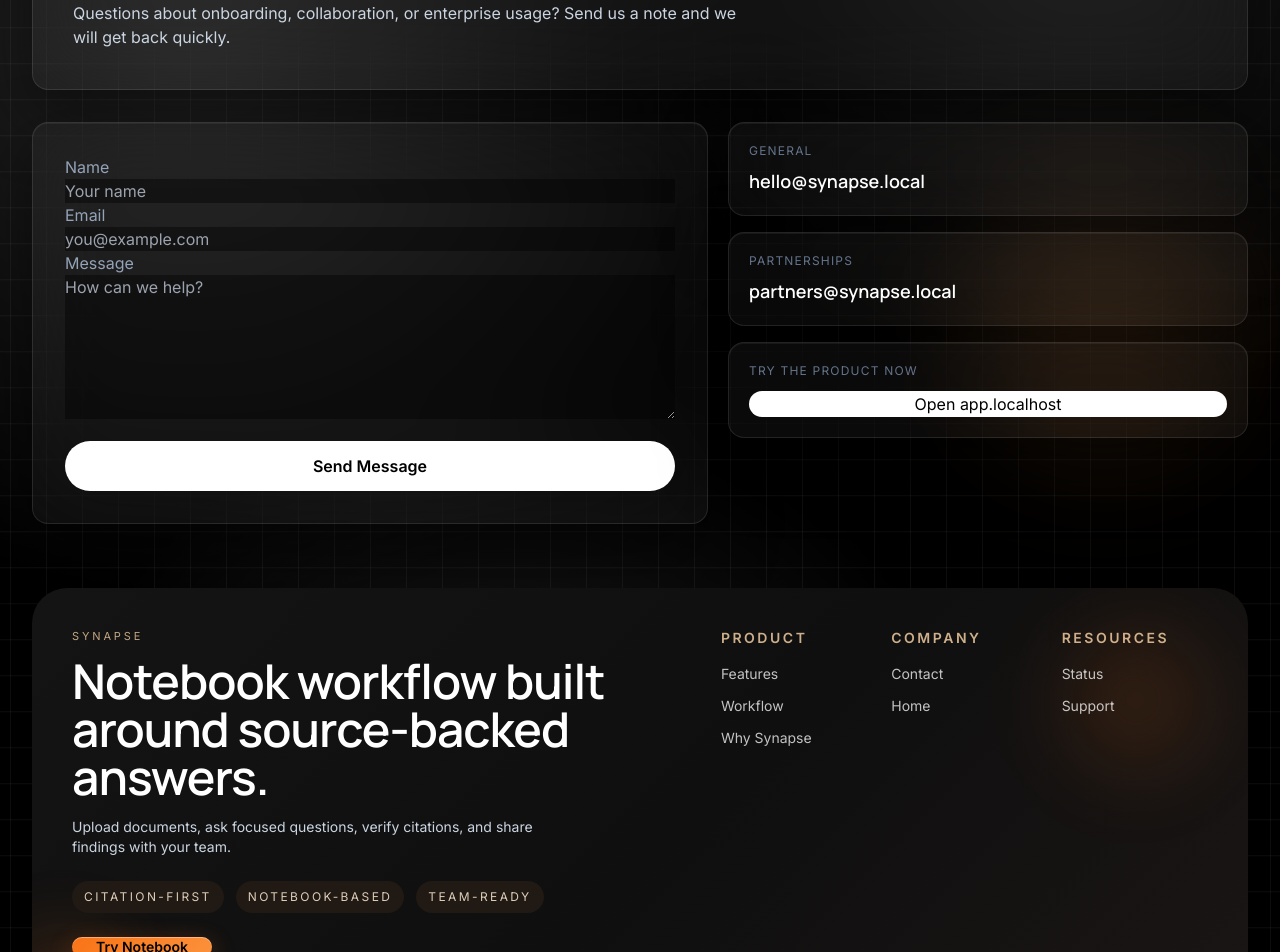
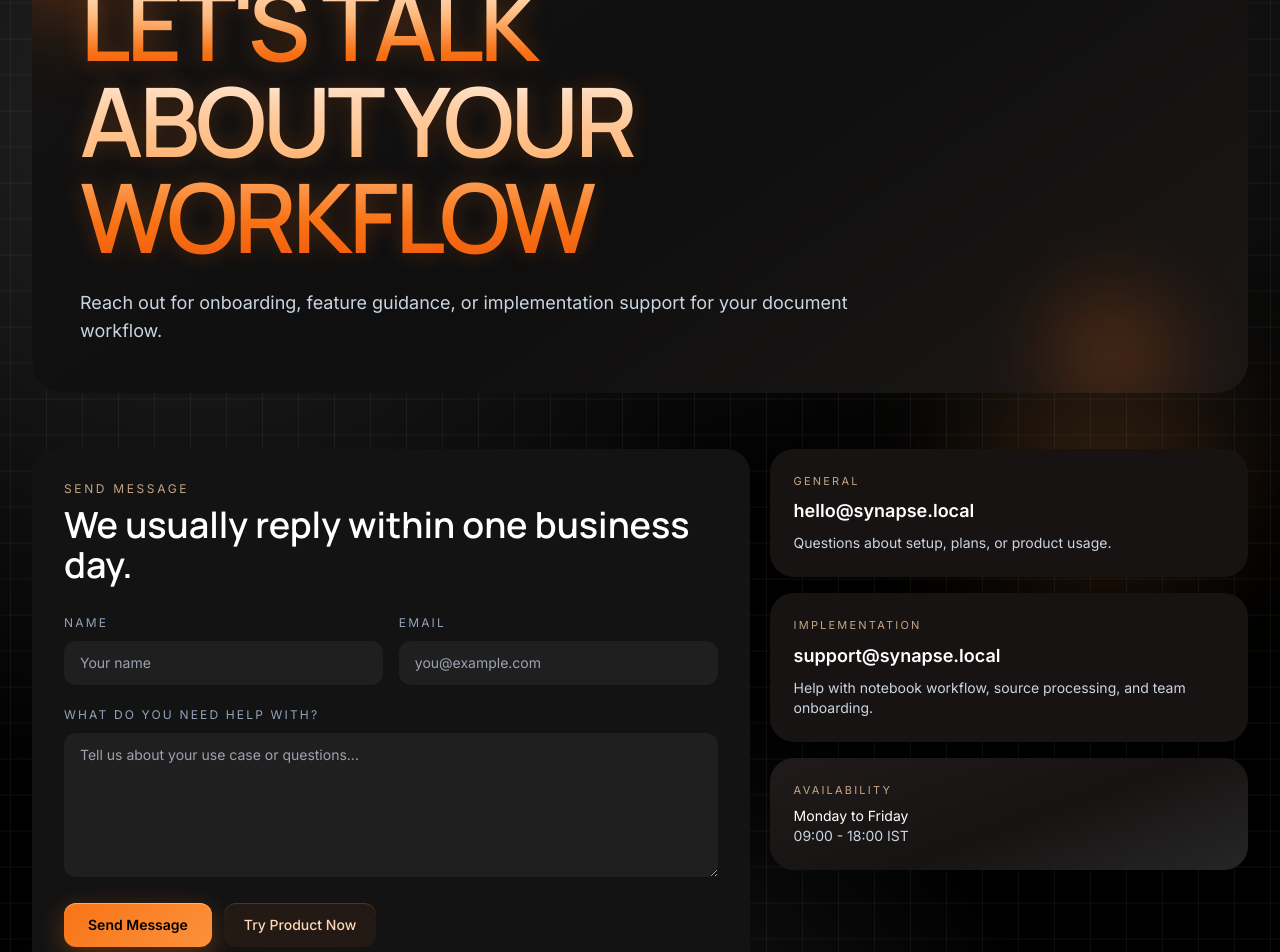
Before and after one commit to kahan-hirani/Synapse_frontend_backend, a React (Vite) app in the folder client/: page /contact in a window 1280 px wide. Shown: the part 260-1212 px from the top of the page. Built offline with nearby package versions, Linux system fonts and the light colour scheme.

Commit message:
feat: redesign ContactPage and add FeaturesPage with enhanced UI and functionality

```diff
--- a/client/src/pages/ContactPage.jsx
+++ b/client/src/pages/ContactPage.jsx
@@ -3,60 +3,94 @@ import ScrollReveal from '../components/bits/ScrollReveal';
 
 function ContactPage({ onTryNotebook }) {
   return (
-    <section className="space-y-8">
+    <section className="space-y-10 md:space-y-14">
       <ScrollReveal>
-        <article className="glass-panel p-7 md:p-10">
-          <p className="text-xs uppercase tracking-[0.24em] text-slate-500">Contact</p>
-          <h1 className="mt-3 font-display text-4xl leading-tight text-white md:text-5xl">Talk to the Synapse team</h1>
-          <p className="mt-4 max-w-2xl text-slate-300">
-            Questions about onboarding, collaboration, or enterprise usage? Send us a note and we will get back quickly.
+        <article className="kinetic-surface relative overflow-hidden rounded-[2rem] p-7 md:p-10 lg:p-12">
+          <div className="orange-corona absolute -left-16 top-0 h-48 w-48 rounded-full" />
+          <div className="orange-corona absolute -bottom-16 right-8 h-52 w-52 rounded-full opacity-80" />
+
+          <div className="relative z-10">
+            <p className="inline-flex rounded-full bg-[#2a1910] px-4 py-2 text-[11px] font-semibold uppercase tracking-[0.24em] text-orange-200">
+              Contact
             </p>
+            <h1 className="mt-7 max-w-5xl font-display text-5xl leading-[0.88] tracking-[-0.04em] text-white sm:text-6xl md:text-7xl lg:text-[6rem]">
+              <span className="kinetic-hero-text block">LET'S TALK</span>
+              <span className="kinetic-hero-text block [animation-delay:220ms]">ABOUT YOUR WORKFLOW</span>
+            </h1>
+            <p className="mt-6 max-w-3xl text-sm text-slate-300 sm:text-base md:text-lg">
+              Reach out for onboarding, feature guidance, or implementation support for your document workflow.
+            </p>
+          </div>
         </article>
       </ScrollReveal>
 
-      <div className="grid gap-5 md:grid-cols-[1.3fr_1fr]">
-        <ScrollReveal delay={80}>
-          <form className="glass-panel space-y-4 p-6 md:p-8">
-            <label className="form-control w-full">
-              <span className="label-text text-slate-400">Name</span>
-              <input type="text" className="input input-bordered w-full bg-black/40" placeholder="Your name" />
+      <section className="grid gap-5 lg:grid-cols-[1.2fr_0.8fr]">
+        <ScrollReveal delay={60}>
+          <form className="rounded-3xl bg-[#131313] p-6 md:p-8">
+            <p className="text-xs uppercase tracking-[0.22em] text-orange-200/75">Send message</p>
+            <h2 className="mt-2 font-display text-3xl text-white md:text-4xl">We usually reply within one business day.</h2>
+
+            <div className="mt-6 grid gap-4 sm:grid-cols-2">
+              <label className="space-y-2 sm:col-span-1">
+                <span className="text-xs uppercase tracking-[0.18em] text-slate-400">Name</span>
+                <input
+                  type="text"
+                  placeholder="Your name"
+                  className="w-full rounded-xl bg-[#201f1f] px-4 py-3 text-sm text-white outline-none transition focus:bg-[#262626]"
+                />
               </label>
-            <label className="form-control w-full">
-              <span className="label-text text-slate-400">Email</span>
-              <input type="email" className="input input-bordered w-full bg-black/40" placeholder="you@example.com" />
+
+              <label className="space-y-2 sm:col-span-1">
+                <span className="text-xs uppercase tracking-[0.18em] text-slate-400">Email</span>
+                <input
+                  type="email"
+                  placeholder="you@example.com"
+                  className="w-full rounded-xl bg-[#201f1f] px-4 py-3 text-sm text-white outline-none transition focus:bg-[#262626]"
+                />
               </label>
-            <label className="form-control w-full">
-              <span className="label-text text-slate-400">Message</span>
-              <textarea className="textarea textarea-bordered h-36 w-full bg-black/40" placeholder="How can we help?" />
+
+              <label className="space-y-2 sm:col-span-2">
+                <span className="text-xs uppercase tracking-[0.18em] text-slate-400">What do you need help with?</span>
+                <textarea
+                  placeholder="Tell us about your use case or questions..."
+                  className="h-36 w-full rounded-xl bg-[#201f1f] px-4 py-3 text-sm text-white outline-none transition focus:bg-[#262626]"
+                />
               </label>
-            <button type="button" className="btn glass-pill w-full border-white/25 bg-white px-8 py-3 font-semibold text-black hover:bg-slate-100">
+            </div>
+
+            <div className="mt-5 flex flex-wrap gap-3">
+              <button type="button" className="kinetic-primary-btn rounded-xl px-6 py-3 text-sm font-semibold text-black transition hover:-translate-y-0.5">
                 Send Message
               </button>
+              <GlowButton className="kinetic-ghost-btn rounded-xl px-5 py-3 text-sm font-medium" onClick={onTryNotebook}>
+                Try Product Now
+              </GlowButton>
+            </div>
           </form>
         </ScrollReveal>
 
-        <ScrollReveal delay={140}>
+        <ScrollReveal delay={110}>
           <aside className="space-y-4">
-            <article className="glass-panel p-5">
-              <p className="text-xs uppercase tracking-widest text-slate-500">General</p>
-              <p className="mt-2 font-display text-lg text-white">hello@synapse.local</p>
+            <article className="rounded-3xl bg-[#171313] p-5 md:p-6">
+              <p className="text-[11px] uppercase tracking-[0.2em] text-orange-200/75">General</p>
+              <p className="mt-2 text-lg font-semibold text-white">hello@synapse.local</p>
+              <p className="mt-2 text-sm text-slate-300">Questions about setup, plans, or product usage.</p>
             </article>
-            <article className="glass-panel p-5">
-              <p className="text-xs uppercase tracking-widest text-slate-500">Partnerships</p>
-              <p className="mt-2 font-display text-lg text-white">partners@synapse.local</p>
+
+            <article className="rounded-3xl bg-[#171313] p-5 md:p-6">
+              <p className="text-[11px] uppercase tracking-[0.2em] text-orange-200/75">Implementation</p>
+              <p className="mt-2 text-lg font-semibold text-white">support@synapse.local</p>
+              <p className="mt-2 text-sm text-slate-300">Help with notebook workflow, source processing, and team onboarding.</p>
             </article>
-            <article className="glass-panel p-5">
-              <p className="text-xs uppercase tracking-widest text-slate-500">Try the product now</p>
-              <GlowButton
-                className="btn mt-3 w-full glass-pill border-white/25 bg-white text-black hover:bg-white/90"
-                onClick={onTryNotebook}
-              >
-                Open app.localhost
-              </GlowButton>
+
+            <article className="rounded-3xl bg-[linear-gradient(160deg,#201b1a_0%,#171313_55%,#262626_100%)] p-5 md:p-6">
+              <p className="text-[11px] uppercase tracking-[0.2em] text-orange-200/75">Availability</p>
+              <p className="mt-2 text-sm text-white">Monday to Friday</p>
+              <p className="text-sm text-slate-300">09:00 - 18:00 IST</p>
             </article>
           </aside>
         </ScrollReveal>
-      </div>
+      </section>
     </section>
   );
 }
--- /dev/null
+++ b/client/src/pages/FeaturesPage.jsx
@@ -0,0 +1,126 @@
+import { useNavigate } from 'react-router-dom';
+import GlowButton from '../components/bits/GlowButton';
+import ScrollReveal from '../components/bits/ScrollReveal';
+
+function FeaturesPage({ onTryNotebook }) {
+  const navigate = useNavigate();
+
+  const featureGroups = [
+    {
+      title: 'Notebook Management',
+      items: [
+        'Create, rename, duplicate, favorite, and share notebooks.',
+        'Keep related sources and chat history grouped by notebook.',
+        'Track recent notebook activity for quick continuation.',
+      ],
+    },
+    {
+      title: 'Source Processing',
+      items: [
+        'Upload PDFs into selected notebooks.',
+        'Delete outdated sources and keep notebook context clean.',
+        'Select one source or query across all notebook sources.',
+      ],
+    },
+    {
+      title: 'Grounded AI Chat',
+      items: [
+        'Ask questions against uploaded document context.',
+        'Receive citations with page references in responses.',
+        'Continue conversation threads per notebook.',
+      ],
+    },
+    {
+      title: 'User & Security',
+      items: [
+        'Authentication with login/register and protected routes.',
+        'Profile update and password change support.',
+        'Theme preference handling and session persistence.',
+      ],
+    },
+    {
+      title: 'Product Experience',
+      items: [
+        'Desktop and mobile-optimized page flows.',
+        'Sidebar-driven navigation in the app workspace.',
+        'Toasts and status feedback for key actions.',
+      ],
+    },
+    {
+      title: 'API & Infrastructure',
+      items: [
+        'Notebook, PDF, chat, and user API routes.',
+        'Vector store and retrieval workflow integration.',
+        'Rate limiting and middleware-based error handling.',
+      ],
+    },
+  ];
+
+  return (
+    <section className="space-y-10 md:space-y-14">
+      <ScrollReveal>
+        <article className="kinetic-surface relative overflow-hidden rounded-[2rem] p-7 md:p-10 lg:p-12">
+          <div className="orange-corona absolute -left-16 top-0 h-48 w-48 rounded-full" />
+          <div className="orange-corona absolute -bottom-20 right-8 h-52 w-52 rounded-full opacity-80" />
+
+          <div className="relative z-10">
+            <p className="inline-flex rounded-full bg-[#2a1910] px-4 py-2 text-[11px] font-semibold uppercase tracking-[0.24em] text-orange-200">
+              Features
+            </p>
+            <h1 className="mt-7 max-w-5xl font-display text-5xl leading-[0.88] tracking-[-0.04em] text-white sm:text-6xl md:text-7xl lg:text-[6rem]">
+              <span className="kinetic-hero-text block">ALL CORE</span>
+              <span className="kinetic-hero-text block [animation-delay:220ms]">PROJECT FEATURES</span>
+            </h1>
+            <p className="mt-6 max-w-3xl text-sm text-slate-300 sm:text-base md:text-lg">
+              A clear overview of what this project currently supports across notebooking, source handling, chat, and user management.
+            </p>
+
+            <div className="mt-7 flex flex-wrap gap-3">
+              <GlowButton className="kinetic-primary-btn btn rounded-xl border-none px-6 text-sm font-semibold text-black" onClick={onTryNotebook}>
+                Try the Product
+              </GlowButton>
+              <button type="button" onClick={() => navigate('/workflow')} className="kinetic-ghost-btn rounded-xl px-5 py-3 text-sm font-medium">
+                Open Workflow Tour
+              </button>
+            </div>
+          </div>
+        </article>
+      </ScrollReveal>
+
+      <section className="grid gap-5 md:grid-cols-2 xl:grid-cols-3">
+        {featureGroups.map((group, idx) => (
+          <ScrollReveal key={group.title} delay={idx * 60}>
+            <article className="rounded-3xl bg-[#131313] p-6 h-full">
+              <p className="text-[11px] uppercase tracking-[0.24em] text-orange-200/75">Group {idx + 1}</p>
+              <h2 className="mt-3 font-display text-2xl text-white">{group.title}</h2>
+              <ul className="mt-4 space-y-3 text-sm text-slate-300">
+                {group.items.map((item) => (
+                  <li key={item} className="rounded-xl bg-[#201f1f] px-3 py-2">
+                    {item}
+                  </li>
+                ))}
+              </ul>
+            </article>
+          </ScrollReveal>
+        ))}
+      </section>
+
+      <ScrollReveal delay={120}>
+        <section className="rounded-3xl bg-[linear-gradient(160deg,#201b1a_0%,#171313_55%,#262626_100%)] p-7 md:p-9">
+          <div className="flex flex-col gap-5 md:flex-row md:items-center md:justify-between">
+            <div>
+              <p className="text-xs uppercase tracking-[0.22em] text-orange-200/75">Explore next</p>
+              <h2 className="mt-2 font-display text-3xl text-white md:text-4xl">See the workflow in action.</h2>
+              <p className="mt-2 text-sm text-slate-300">Walk through how these features connect in practical usage from upload to final insight.</p>
+            </div>
+            <GlowButton className="kinetic-primary-btn btn rounded-xl border-none px-7 text-sm font-semibold text-black" onClick={() => navigate('/workflow')}>
+              Go to Workflow Tour
+            </GlowButton>
+          </div>
+        </section>
+      </ScrollReveal>
+    </section>
+  );
+}
+
+export default FeaturesPage;
```
Lines whose indentation alone changed are shown as unchanged.
